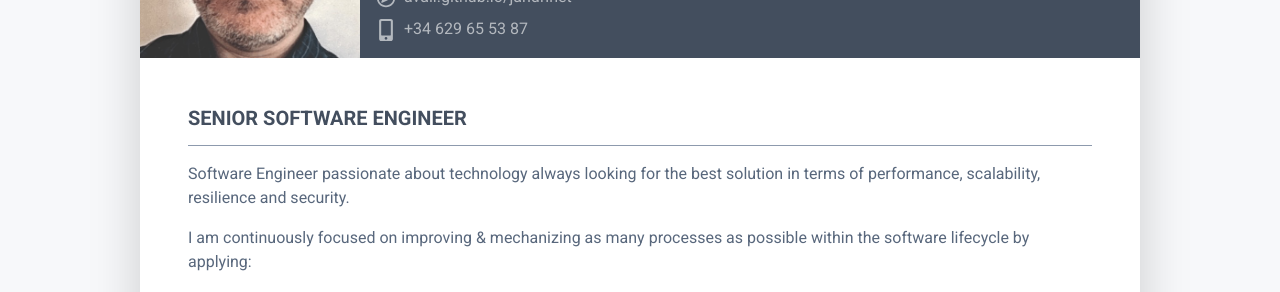
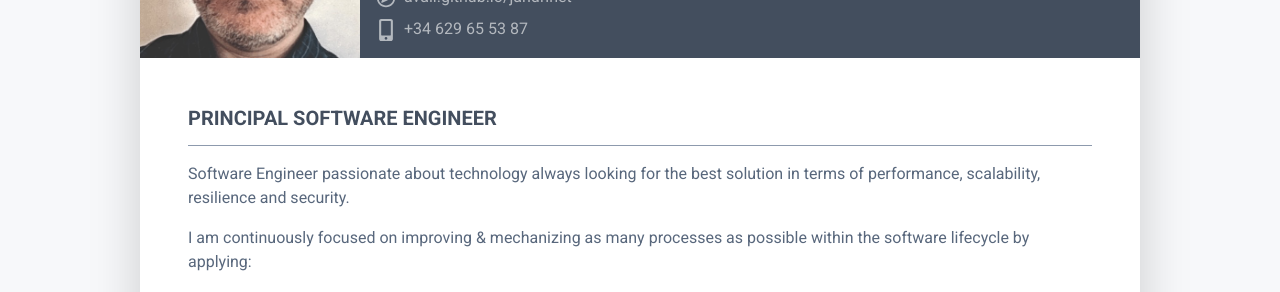
Before and after one commit to avall/avall.github.io, a Jekyll site: the page built from index.html, in a window 1280 px wide and 900 px high. Shown: the part 192-484 px from the top of the window. Built offline with Jekyll 4.4.1, drawn with Linux system fonts in a browser that asks for light colours; nearby versions of some CDN libraries.

```diff
--- a/_data/data.yml
+++ b/_data/data.yml
@@ -12,7 +12,7 @@
   stackoverflow:
 
 summary:
-  title: Senior Software Engineer
+  title: Principal Software Engineer
   description: |
     Software Engineer passionate about technology always looking for
     the best solution in terms of performance, scalability, resilience and security.
```
